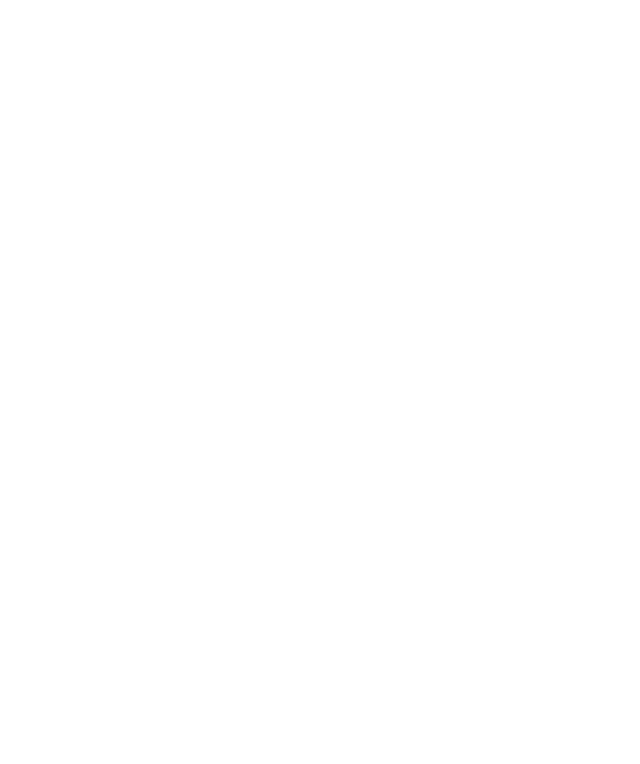
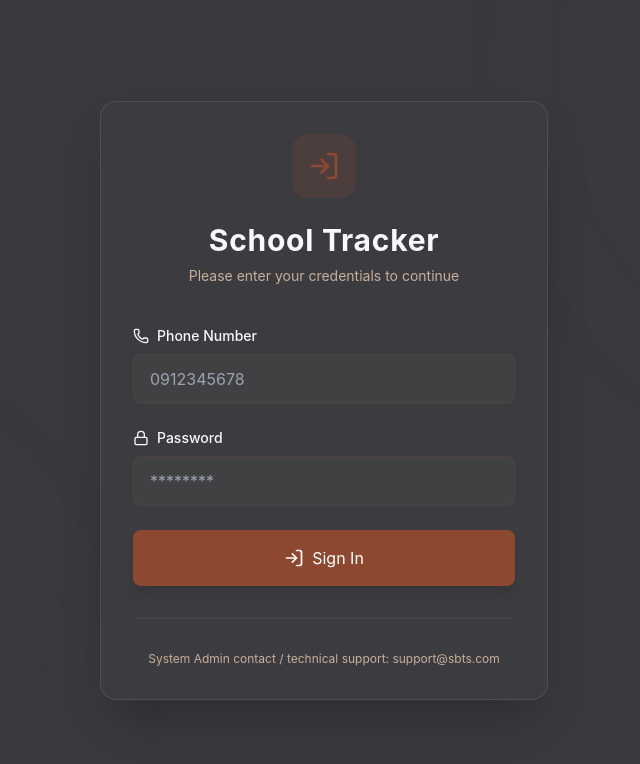
Before and after one commit to nuredin05/student_behavior_tracking_system, a React (Vite) app: page /login in a window 1280 px wide. Shown: the top 764 px of the page, without its empty margins (316-956 px from the left). Built offline with nearby package versions, Linux system fonts and the light colour scheme; no server answers.

Commit message:
update schema

```diff
--- a/src/App.jsx
+++ b/src/App.jsx
@@ -1,14 +1,50 @@
-import { useState } from 'react'
+import React from 'react';
+import { BrowserRouter as Router, Routes, Route, Navigate } from 'react-router-dom';
+import { AuthProvider, useAuth } from './context/AuthContext';
+import './App.css';
 
-import './App.css'
+// Pages (to be implemented)
+import Login from './pages/Login';
+const Dashboard = () => <div className="p-8"><h1>Welcome to SBTS Dashboard</h1></div>;
+
+// Route Protectors
+const ProtectedRoute = ({ children, allowedRoles }) => {
+  const { user, loading, isAuthenticated } = useAuth();
+
+  if (loading) return <div className="h-screen flex items-center justify-center">Loading...</div>;
+
+  if (!isAuthenticated) return <Navigate to="/login" />;
+
+  if (allowedRoles && !allowedRoles.includes(user.role)) {
+    return <Navigate to="/unauthorized" />;
+  }
+
+  return children;
+};
 
 function App() {
+  return (
+    <AuthProvider>
+      <Router>
+        <Routes>
+          <Route path="/login" element={<Login />} />
+          <Route path="/" element={<Navigate to="/dashboard" />} />
 
-  return (
-    <>
+          <Route
+            path="/dashboard"
+            element={
+              <ProtectedRoute>
+                <Dashboard />
+              </ProtectedRoute>
+            }
+          />
 
-    </>
-  )
+          <Route path="/unauthorized" element={<div className="p-8 text-dangerClr">Access Denied</div>} />
+          <Route path="*" element={<div className="p-8">404 - Not Found</div>} />
+        </Routes>
+      </Router>
+    </AuthProvider>
+  );
 }
 
-export default App
+export default App;
--- /dev/null
+++ b/src/api/axios.js
@@ -0,0 +1,24 @@
+import axios from 'axios';
+
+const api = axios.create({
+  baseURL: import.meta.env.VITE_API_URL || 'http://localhost:5000/api',
+  headers: {
+    'Content-Type': 'application/json',
+  },
+});
+
+// Add a request interceptor to include the JWT token
+api.interceptors.request.use(
+  (config) => {
+    const token = localStorage.getItem('token');
+    if (token) {
+      config.headers.Authorization = `Bearer ${token}`;
+    }
+    return config;
+  },
+  (error) => {
+    return Promise.reject(error);
+  }
+);
+
+export default api;
--- /dev/null
+++ b/src/context/AuthContext.jsx
@@ -0,0 +1,62 @@
+import React, { createContext, useContext, useState, useEffect } from 'react';
+import api from '../api/axios';
+
+const AuthContext = createContext();
+
+export const AuthProvider = ({ children }) => {
+  const [user, setUser] = useState(null);
+  const [loading, setLoading] = useState(true);
+
+  useEffect(() => {
+    const token = localStorage.getItem('token');
+    const storedUser = localStorage.getItem('user');
+
+    if (token && storedUser) {
+      setUser(JSON.parse(storedUser));
+    }
+    setLoading(false);
+  }, []);
+
+  const login = async (phone, password) => {
+    try {
+      const response = await api.post('/auth/login', { phone, password });
+      const { token, user: userData } = response.data;
+
+      localStorage.setItem('token', token);
+      localStorage.setItem('user', JSON.stringify(userData));
+      setUser(userData);
+      return { success: true };
+    } catch (error) {
+      console.error('Login failed:', error);
+      return {
+        success: false,
+        message: error.response?.data?.error || 'Login failed. Please check your credentials.',
+      };
+    }
+  };
+
+  const logout = () => {
+    localStorage.removeItem('token');
+    localStorage.removeItem('user');
+    setUser(null);
+  };
+
+  const value = {
+    user,
+    loading,
+    login,
+    logout,
+    isAuthenticated: !!user,
+    role: user?.role,
+  };
+
+  return <AuthContext.Provider value={value}>{children}</AuthContext.Provider>;
+};
+
+export const useAuth = () => {
+  const context = useContext(AuthContext);
+  if (!context) {
+    throw new Error('useAuth must be used within an AuthProvider');
+  }
+  return context;
+};
--- a/src/index.css
+++ b/src/index.css
@@ -1,3 +1,64 @@
 @tailwind base;
 @tailwind components;
 @tailwind utilities;
+
+@layer base {
+  :root {
+    --bg-primary: #121212;
+    --bg-secondary: #1e1e1e;
+    --text-primary: #f7f9fc;
+    --text-secondary: #b0b0b0;
+    --accent: #8c4830;
+  }
+
+  body {
+    @apply bg-bgDarkAll text-primaryClrText font-sans;
+    background-color: theme('colors.bgDarkAll');
+  }
+
+  h1, h2, h3, h4, h5, h6 {
+    @apply font-display font-semibold tracking-wide;
+  }
+}
+
+@layer components {
+  .btn-primary {
+    @apply px-6 py-2 bg-primaryClr hover:bg-primaryClrLight text-white rounded-lg transition-all duration-300 shadow-lg hover:shadow-primaryClr/20 active:scale-95 disabled:opacity-50 disabled:cursor-not-allowed;
+  }
+
+  .btn-secondary {
+    @apply px-6 py-2 bg-secondaryClr hover:bg-secondaryClrDark text-bgDarkAll rounded-lg transition-all duration-300;
+  }
+
+  .input-field {
+    @apply w-full px-4 py-3 bg-bgDark text-primaryClrText rounded-lg border border-primaryClr/20 focus:border-primaryClr focus:ring-2 focus:ring-primaryClr/20 outline-none transition-all duration-300;
+  }
+
+  .glass-card {
+    @apply bg-bgDark/40 backdrop-blur-md border border-white/10 rounded-2xl p-8 shadow-2xl;
+  }
+
+  .sidebar-link {
+    @apply flex items-center gap-3 px-4 py-3 text-secondary-text rounded-xl hover:bg-primary/10 hover:text-primary transition-all duration-200;
+  }
+
+  .sidebar-link-active {
+    @apply bg-primary/15 text-primary border-l-4 border-primary;
+  }
+}
+
+/* Custom Animations */
+@keyframes fadeInUp {
+  from {
+    opacity: 0;
+    transform: translateY(20px);
+  }
+  to {
+    opacity: 1;
+    transform: translateY(0);
+  }
+}
+
+.animate-fadeInUp {
+  animation: fadeInUp 0.6s ease-out forwards;
+}
--- /dev/null
+++ b/src/pages/Login.jsx
@@ -0,0 +1,109 @@
+import React, { useState } from 'react';
+import { useNavigate } from 'react-router-dom';
+import { useAuth } from '../context/AuthContext';
+import { LogIn, Phone, Lock, AlertCircle, Loader2 } from 'lucide-react';
+
+const Login = () => {
+  const [phone, setPhone] = useState('');
+  const [password, setPassword] = useState('');
+  const [error, setError] = useState('');
+  const [isLoading, setIsLoading] = useState(false);
+
+  const { login } = useAuth();
+  const navigate = useNavigate();
+
+  const handleSubmit = async (e) => {
+    e.preventDefault();
+    setError('');
+    setIsLoading(true);
+
+    const result = await login(phone, password);
+
+    if (result.success) {
+      navigate('/dashboard');
+    } else {
+      setError(result.message);
+      setIsLoading(false);
+    }
+  };
+
+  return (
+    <div className="min-h-screen bg-bgDarkAll flex items-center justify-center p-6 relative overflow-hidden">
+      {/* Background Decorative Gradients */}
+      <div className="absolute top-0 right-0 w-[500px] h-[500px] bg-primaryClr/20 rounded-full blur-[120px] -mr-48 -mt-48 animate-pulse"></div>
+      <div className="absolute bottom-0 left-0 w-[400px] h-[400px] bg-primaryClrDark/30 rounded-full blur-[100px] -ml-32 -mb-32"></div>
+
+      <div className="w-full max-w-md animate-fadeInUp">
+        <div className="glass-card">
+          <div className="text-center mb-10">
+            <div className="inline-flex items-center justify-center w-16 h-16 rounded-2xl bg-primaryClr/20 text-primaryClr mb-6">
+              <LogIn size={32} />
+            </div>
+            <h1 className="text-3xl font-display font-bold text-primaryClrText mb-2">School Tracker</h1>
+            <p className="text-secondaryClr text-sm">Please enter your credentials to continue</p>
+          </div>
+
+          <form onSubmit={handleSubmit} className="space-y-6">
+            <div>
+              <label className="block text-sm font-medium text-primaryClrText mb-2 flex items-center gap-2">
+                <Phone size={16} /> Phone Number
+              </label>
+              <input
+                type="text"
+                placeholder="0912345678"
+                className="input-field"
+                value={phone}
+                onChange={(e) => setPhone(e.target.value)}
+                required
+              />
+            </div>
+
+            <div>
+              <label className="block text-sm font-medium text-primaryClrText mb-2 flex items-center gap-2">
+                <Lock size={16} /> Password
+              </label>
+              <input
+                type="password"
+                placeholder="********"
+                className="input-field"
+                value={password}
+                onChange={(e) => setPassword(e.target.value)}
+                required
+              />
+            </div>
+
+            {error && (
+              <div className="bg-dangerClr/10 border border-dangerClr/20 text-dangerClr p-4 rounded-xl flex items-center gap-3 text-sm animate-pulse">
+                <AlertCircle size={20} />
+                <span>{error}</span>
+              </div>
+            )}
+
+            <button
+              type="submit"
+              disabled={isLoading}
+              className="btn-primary w-full py-4 flex items-center justify-center gap-2"
+            >
+              {isLoading ? (
+                <Loader2 size={24} className="animate-spin text-white" />
+              ) : (
+                <>
+                  <LogIn size={20} />
+                  Sign In
+                </>
+              )}
+            </button>
+          </form>
+
+          <div className="mt-8 pt-8 border-t border-white/5 text-center">
+            <p className="text-secondaryClr text-xs">
+              System Admin contact / technical support: support@sbts.com
+            </p>
+          </div>
+        </div>
+      </div>
+    </div>
+  );
+};
+
+export default Login;
```
Also changed, not shown: package.json (+7 -1 lines), 2 other files (tests, documents, lock files or other folders).
